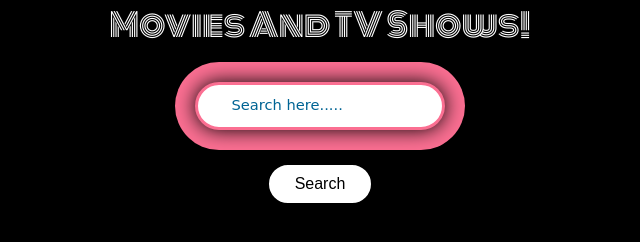
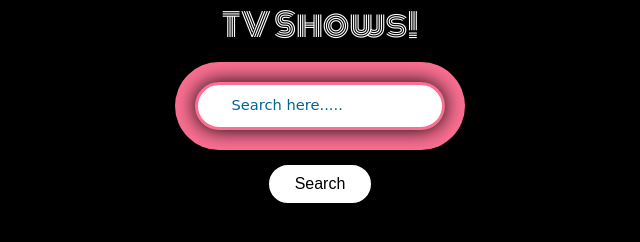
Before and after one commit to GokulM-IT/Tv_Shows_API, a plain HTML site: page index.html in a window 1280 px wide. Shown: the whole page, without its empty margins (320-960 px from the left). Drawn offline with nearby package versions, Linux system fonts and the light colour scheme.

Commit message:
Title change

```diff
--- a/index.html
+++ b/index.html
@@ -4,14 +4,14 @@
 <head>
     <meta charset="UTF-8">
     <meta name="viewport" content="width=device-width, initial-scale=1.0">
-    <title>Movies and Tv Shows</title>
+    <title>Tv Shows</title>
 
     <link rel="stylesheet" href="./style.css">
     <link href="https://fonts.googleapis.com/css2?family=Alata&family=Merienda:wght@300..900&family=Monoton&display=swap" rel="stylesheet">
 </head>
 
 <body>
-    <h1>Movies And TV Shows!</h1>
+    <h1>TV Shows!</h1>
     <section id="form-container">
         <form>
             <input name='query' type="text" placeholder="Search here....." autocomplete="off">
```
